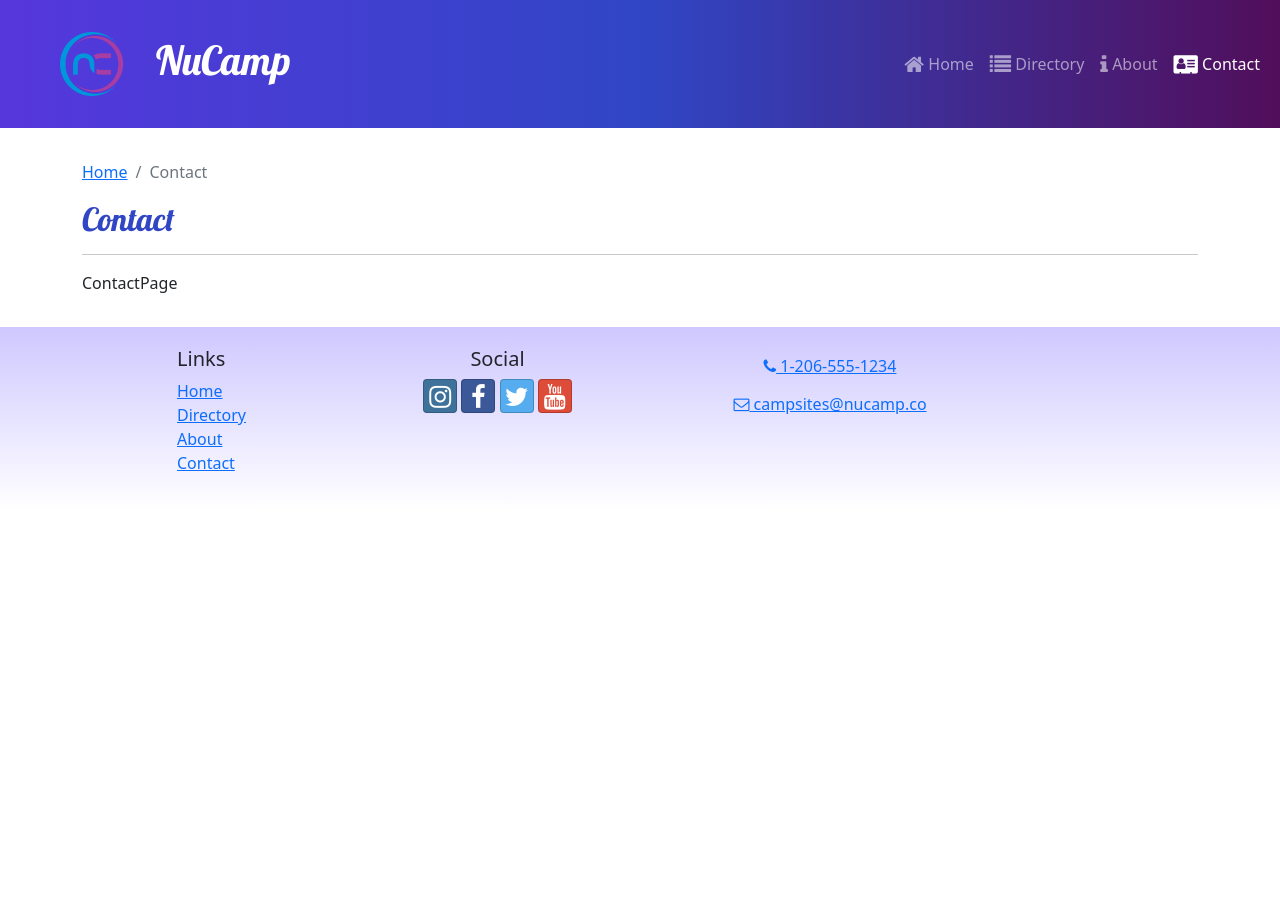
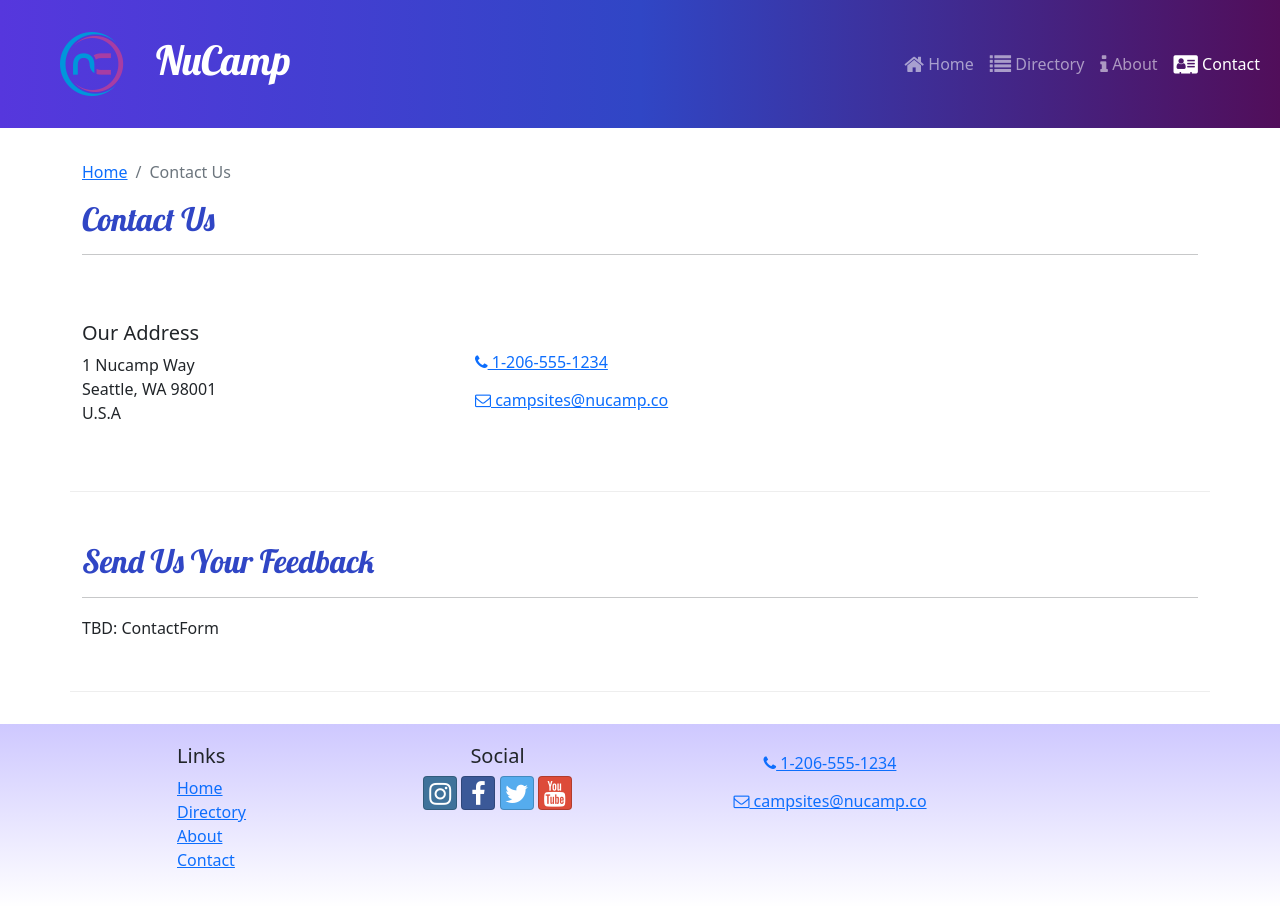
Before and after one commit to JeffHiroshi/campsite2, a React (Create React App) app: page /contact in a window 1280 px wide. Before the commit the page ends 800 px from the top, so only its background shows below. Built offline with nearby package versions, Linux system fonts and the light colour scheme.

Commit message:
ContactPage

```diff
--- a/src/pages/ContactPage.js
+++ b/src/pages/ContactPage.js
@@ -1,13 +1,52 @@
-import { Container } from 'reactstrap';
+import { Container, Col, Row } from 'reactstrap';
 import SubHeader from '../components/SubHeader';
 
 const ContactPage = () => {
     return (
         <Container>
-            <SubHeader current='Contact'/>
-            <div>ContactPage</div>
+            <SubHeader current='Contact Us'/>
+
+            <Row className='row-content align-items-center'>
+                <Col sm='4'>
+                    <h5>Our Address</h5>
+                    <address>
+                        1 Nucamp Way
+                        <br />
+                        Seattle, WA 98001
+                        <br />
+                        U.S.A
+                    </address>
+                </Col>
+                <Col>
+                    <a
+                        role='button'
+                        className='btn btn-link'
+                        href='tel:+12065551234'
+                    >
+                        <i className='fa fa-phone' /> 1-206-555-1234
+                    </a>
+                    <br />
+                    <a
+                        role='button'
+                        className='btn btn-link'
+                        href='mailto:fakeemail@fakeemail.co'
+                    >
+                        <i className='fa fa-envelope-o' /> campsites@nucamp.co
+                    </a>
+                </Col>
+            </Row>
+
+            <Row className='row-content'>
+                <Col xs='12'>
+                    <h2>Send Us Your Feedback</h2>
+                    <hr />
+                </Col>
+                <Col md='10'>
+                    TBD: ContactForm
+                </Col>
+            </Row>
         </Container>
-    )
-}
+    );
+};
 
 export default ContactPage;
```
